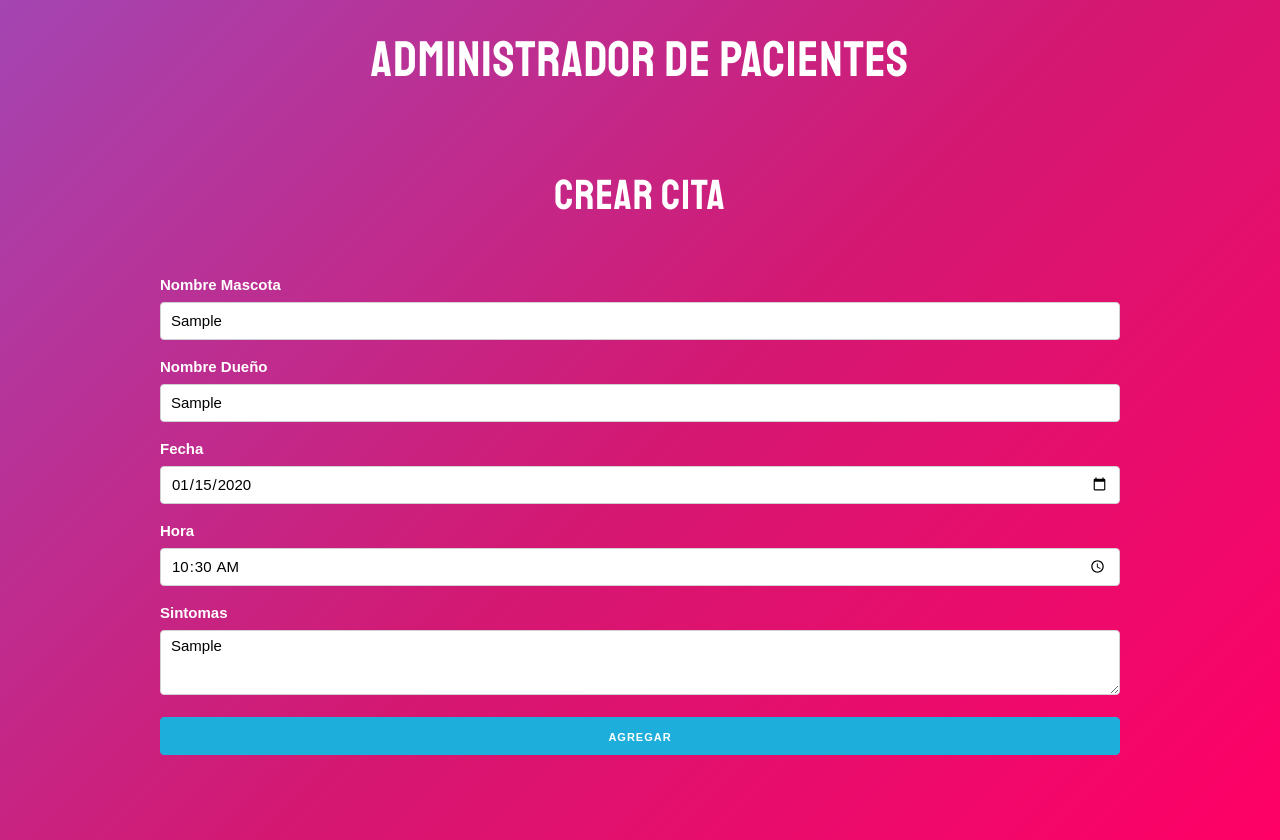
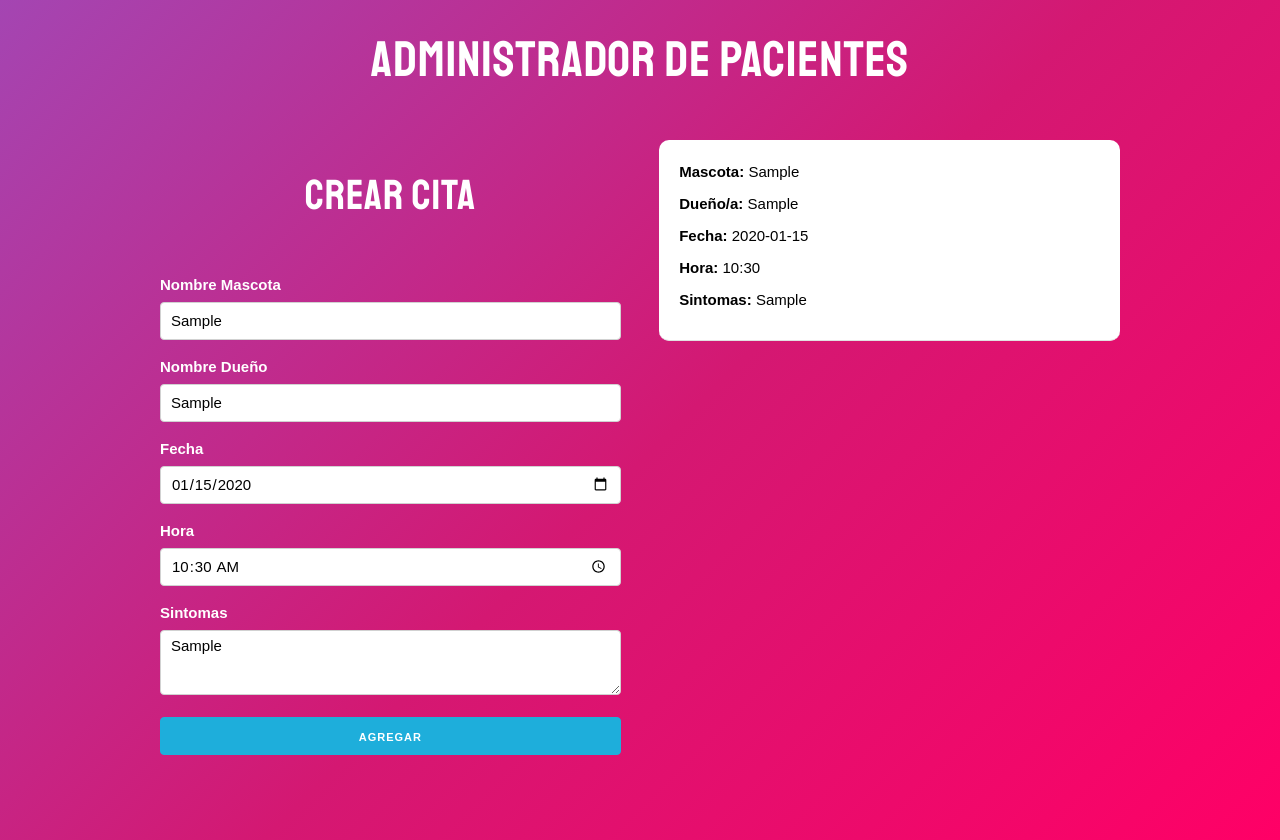
Before and after one commit to jorgebarcos/React-Hooks-Pacientes, a React (Create React App) app: page / in a window 1280 px wide. Both pictures are taken after typing "Sample", "Sample", "2020-01-15", "10:30", "Sample" into the empty fields and a click on the button "AGREGAR". Built offline with nearby package versions, Linux system fonts and the light colour scheme.

Commit message:
Mostrando las Citas del State

```diff
--- a/src/App.js
+++ b/src/App.js
@@ -1,4 +1,26 @@
 import React, { useState, Fragment } from 'react';
+
+function Cita({ cita }) {
+	return (
+		<div className="cita">
+			<p>
+				Mascota: <span>{cita.mascota}</span>
+			</p>
+			<p>
+				Dueño/a: <span>{cita.propietario}</span>
+			</p>
+			<p>
+				Fecha: <span>{cita.fecha}</span>
+			</p>
+			<p>
+				Hora: <span>{cita.hora}</span>
+			</p>
+			<p>
+				Sintomas: <span>{cita.sintomas}</span>
+			</p>
+		</div>
+	);
+}
 
 function Formulario({ crearCita }) {
 	const [ cita, actualizarCita ] = useState({
@@ -21,7 +43,7 @@ function Formulario({ crearCita }) {
 
 		console.log(cita);
 		// pasar la cita hacia el componente principal
-		crearCita();
+		crearCita(cita);
 
 		// Reiniciar el state (reinicia el form)
 	};
@@ -83,10 +105,12 @@ function App() {
 			<h1>Administrador de Pacientes</h1>
 			<div className="container">
 				<div className="row">
-					<div className="one-half colum">
+					<div className="one-half column">
 						<Formulario crearCita={crearCita} />
 					</div>
-					<div className="one-half colum" />
+					<div className="one-half column">
+						{citas.map((cita, index) => <Cita key={index} index={index} cita={cita} />)}
+					</div>
 				</div>
 			</div>
 		</Fragment>
```
